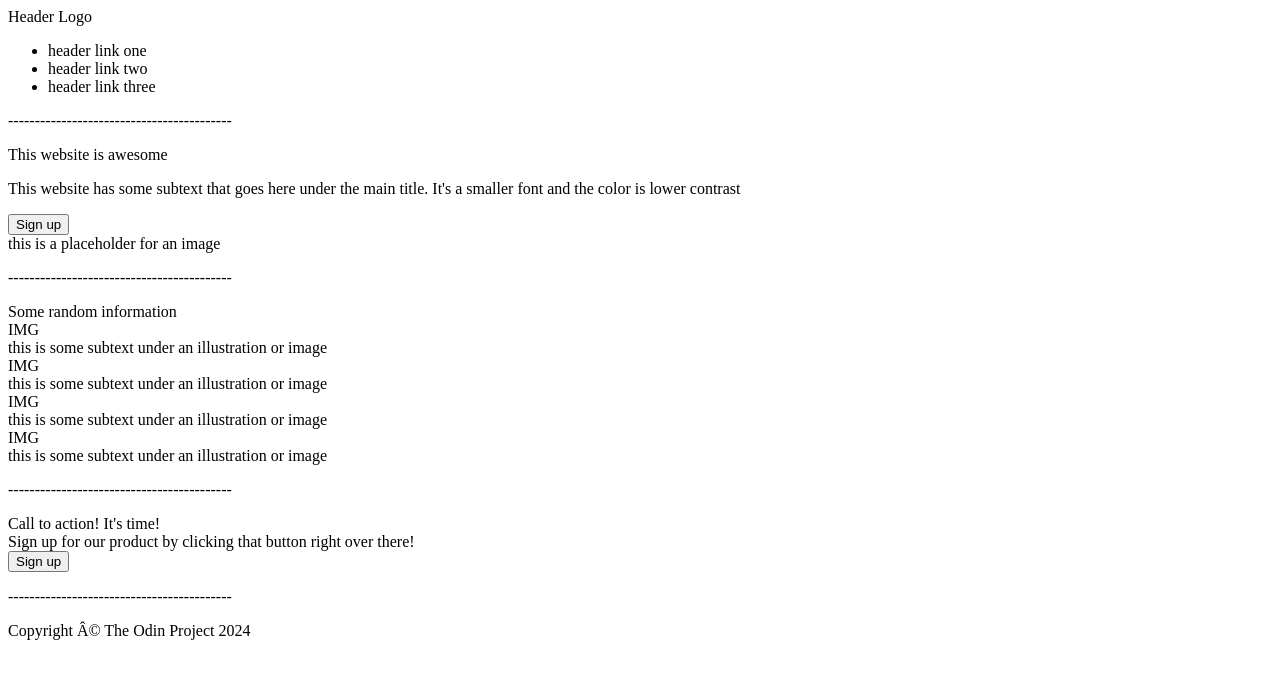
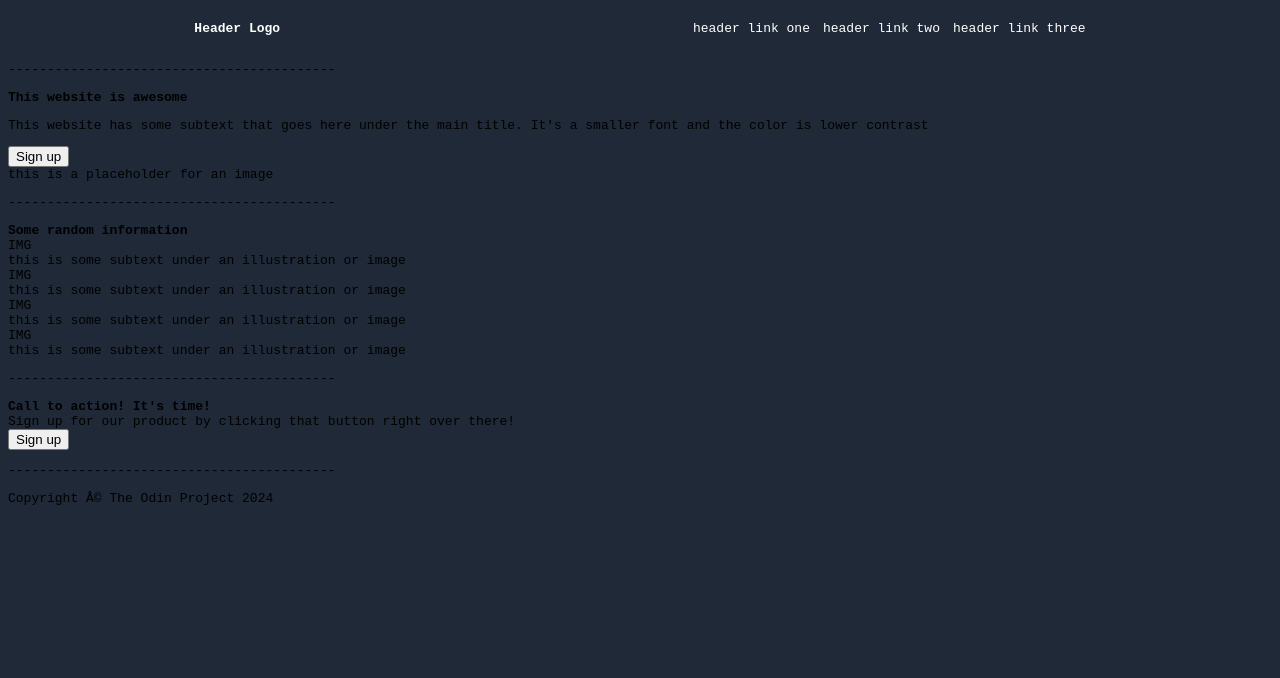
Before and after one commit to abereni4u/TOP-LandingPage, a plain HTML site: page index.html in a window 1280 px wide. Drawn offline with Linux system fonts and the light colour scheme.

Commit message:
Create and link css file

```diff
--- a/index.html
+++ b/index.html
@@ -4,6 +4,7 @@
     <head>
         <meta charset="en">
         <title>Landing Page</title>
+        <link rel="stylesheet" href="styles.css">
     </head>
 
     <body>
--- /dev/null
+++ b/styles.css
@@ -0,0 +1,22 @@
+body{
+    background-color: #1f2937;
+    font-family: monospace;
+}
+
+
+.Hero{
+    font-weight: bold;
+}
+
+ul{
+    display: flex;
+    gap: 1em;
+    list-style: none;
+}
+
+.header{
+    display: flex;
+    align-items: center;
+    justify-content: space-around;
+    color: white;
+}
```
